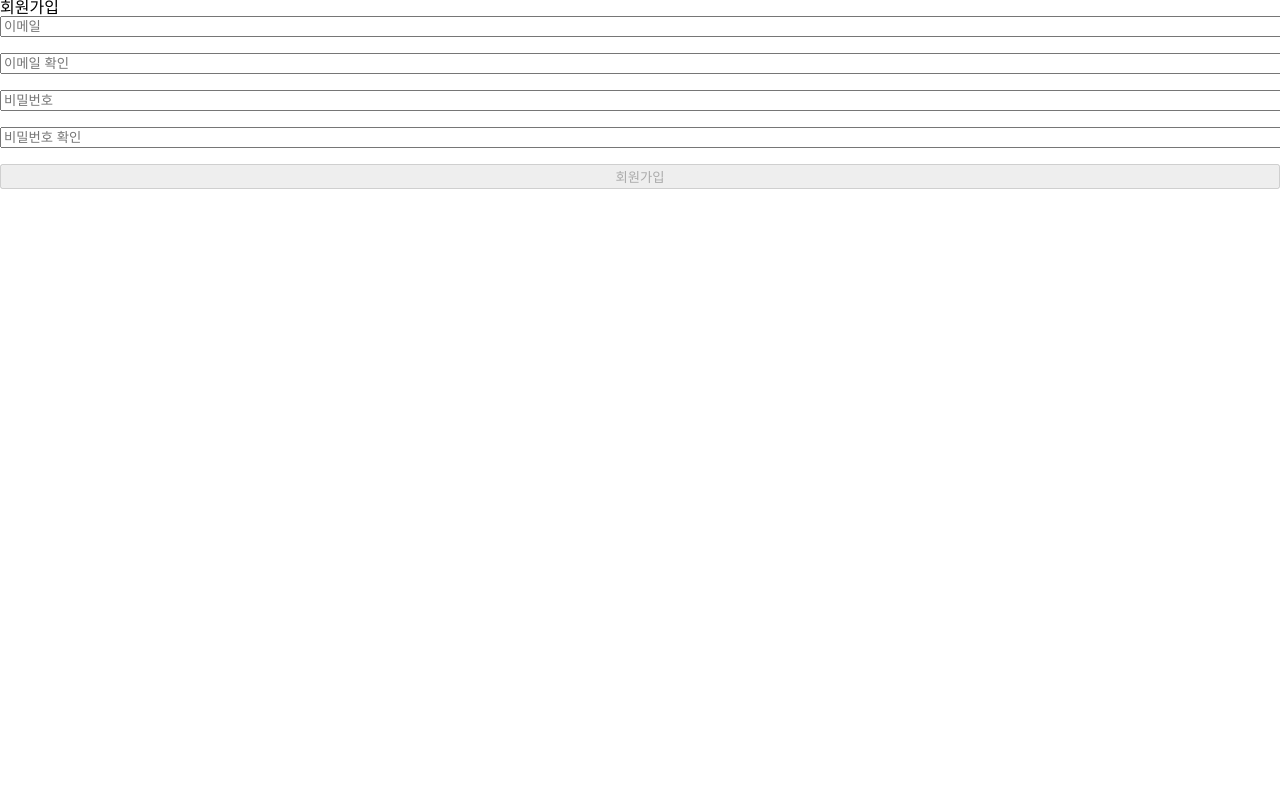
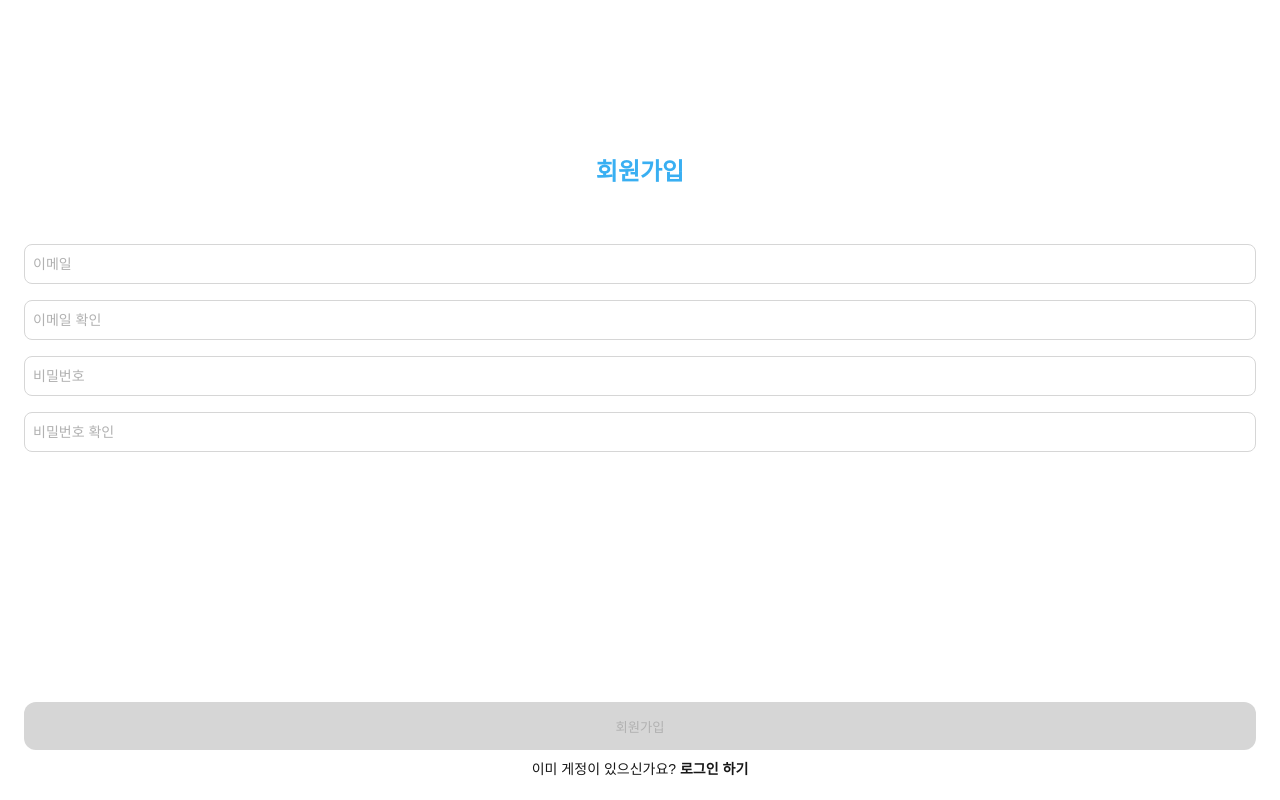
Before and after one commit to angielxx/todo-client, a React (Vite) app: page /signup in a window 1280 px wide. Built offline with nearby package versions, Linux system fonts and the light colour scheme; no server answers.

Commit message:
Design: 회원가입 페이지 스타일링 완료

```diff
--- /dev/null
+++ b/src/components/Button.tsx
@@ -0,0 +1,53 @@
+import styled, { RuleSet, css } from 'styled-components';
+
+interface ButtonProps extends React.ButtonHTMLAttributes<HTMLButtonElement> {
+  variant?: ButtonVariantsType;
+  btnSize?: ButtonSizeType;
+  label: string;
+}
+
+export const Button = ({
+  variant = 'default',
+  btnSize = 'small',
+  label,
+  ...rest
+}: ButtonProps) => {
+  return (
+    <StyledButton
+      $variant={variant}
+      $btnSize={btnSize}
+      disabled={variant === 'disabled' ? true : false}
+      {...rest}
+    >
+      {label}
+    </StyledButton>
+  );
+};
+
+type ButtonVariantsType = 'disabled' | 'default';
+
+type ButtonSizeType = 'small' | 'medium' | 'large';
+
+const StyledButton = styled.button<{
+  $variant: ButtonVariantsType;
+  $btnSize: ButtonSizeType;
+}>`
+  border: none;
+  height: 48px;
+  width: 100%;
+  border-radius: 12px;
+
+  ${({ $variant }) => TYPE_VARIANTS[$variant]}
+`;
+
+const TYPE_VARIANTS: { [key in ButtonVariantsType]: RuleSet } = {
+  disabled: css`
+    background-color: ${({ theme }) => theme.colors.disabled};
+    color: ${({ theme }) => theme.colors.textDisabled};
+  `,
+  default: css`
+    cursor: pointer;
+    background-color: ${({ theme }) => theme.colors.main};
+    color: white;
+  `,
+};
--- a/src/components/Input.tsx
+++ b/src/components/Input.tsx
@@ -1,7 +1,7 @@
 import styled, { RuleSet, css } from 'styled-components';
 
 interface InputProps extends React.InputHTMLAttributes<HTMLInputElement> {
-  variant?: VariantsType;
+  variant?: InputVariantsType;
   inputSize?: SizeType;
 }
 
@@ -10,28 +10,55 @@ export const Input = ({
   inputSize = 'small',
   ...rest
 }: InputProps) => {
-  return <StyledInput $variant={variant} $size={inputSize} {...rest} />;
+  return (
+    <StyledInput
+      $variant={variant}
+      $size={inputSize}
+      autoComplete="off"
+      {...rest}
+    />
+  );
 };
 
 const StyledInput = styled.input<{
-  $variant: VariantsType;
+  $variant: InputVariantsType;
   $size: SizeType;
 }>`
   width: 100%;
+  font-size: 16px;
+  height: 40px;
+  box-sizing: border-box;
+  outline: 0;
+  border: 1px solid;
+  border-color: ${({ theme }) => theme.colors.disabled};
+  color: ${({ theme }) => theme.colors.textMain};
+  border-radius: 8px;
+  padding-left: 8px;
 
   ${({ $variant }) => TYPE_VARIANTS[$variant]}
   ${({ $size }) => SIZE_VARIANTS[$size]}
 `;
 
-type VariantsType = 'default' | 'active' | 'inValid' | 'valid';
+export type InputVariantsType = 'default' | 'active' | 'inValid' | 'valid';
 
 type SizeType = 'small' | 'medium' | 'large';
 
-const TYPE_VARIANTS: { [key in VariantsType]: RuleSet } = {
-  default: css``,
+const TYPE_VARIANTS: { [key in InputVariantsType]: RuleSet } = {
+  default: css`
+    &::placeholder {
+      color: ${({ theme }) => theme.colors.textDisabled};
+      font-size: 14px;
+    }
+  `,
   active: css``,
-  inValid: css``,
-  valid: css``,
+  inValid: css`
+    border: 1px solid;
+    border-color: ${({ theme }) => theme.colors.fail};
+  `,
+  valid: css`
+    border: 1px solid;
+    border-color: ${({ theme }) => theme.colors.main};
+  `,
 };
 
 const SIZE_VARIANTS: { [key in SizeType]: RuleSet } = {
--- a/src/components/InputOfForm.tsx
+++ b/src/components/InputOfForm.tsx
@@ -1,19 +1,20 @@
 import React from 'react';
-import styled from 'styled-components';
+import styled, { css, RuleSet } from 'styled-components';
 
-import { Input } from './Input';
+import { Input, InputVariantsType } from './Input';
 
 interface Props extends React.InputHTMLAttributes<HTMLInputElement> {
   label?: string;
   message: string;
+  variant: InputVariantsType;
 }
 
-export const InputOfForm = ({ label, message, ...rest }: Props) => {
+export const InputOfForm = ({ label, message, variant, ...rest }: Props) => {
   return (
     <Container>
       {label && <Label>{label}</Label>}
-      <Input type="text" {...rest} />
-      <Message>{message}</Message>
+      <Input type="text" variant={variant} {...rest} />
+      <Message $variant={variant}>{message}</Message>
     </Container>
   );
 };
@@ -25,6 +26,21 @@ const Container = styled.div`
 
 const Label = styled.label``;
 
-const Message = styled.p`
+const Message = styled.p<{ $variant: InputVariantsType }>`
   font-size: 12px;
+
+  ${({ $variant }) => TYPE_VARIANTS[$variant]}
 `;
+
+const TYPE_VARIANTS: { [key in InputVariantsType]: RuleSet } = {
+  default: css`
+    color: ${({ theme }) => theme.colors.textDisabled};
+  `,
+  active: css``,
+  inValid: css`
+    color: ${({ theme }) => theme.colors.fail};
+  `,
+  valid: css`
+    color: ${({ theme }) => theme.colors.main};
+  `,
+};
--- /dev/null
+++ b/src/components/PageTitle.tsx
@@ -0,0 +1,16 @@
+import styled from 'styled-components';
+
+interface Props {
+  title: string;
+}
+
+export const PageTitle = ({ title }: Props) => {
+  return <StyledTitle>{title}</StyledTitle>;
+};
+
+const StyledTitle = styled.h1`
+  font-size: 24px;
+  font-weight: 700;
+
+  color: ${({ theme }) => theme.colors.main};
+`;
--- a/src/components/index.ts
+++ b/src/components/index.ts
@@ -1,2 +1,4 @@
 export * from './Input';
 export * from './InputOfForm';
+export * from './CloseBtn';
+export * from './PageTitle';
--- a/src/hooks/useAuthForm.tsx
+++ b/src/hooks/useAuthForm.tsx
@@ -2,6 +2,7 @@ import { ChangeEvent, FocusEvent, useEffect, useState } from 'react';
 
 import { SignUpInput } from '@/types/signUp';
 import { validateSignUp } from '@/utils/validateSignUp';
+import { InputVariantsType } from '@/components';
 
 const ERROR_MESSAGE = {
   email: '올바른 이메일 형식이 아닙니다.',
@@ -50,6 +51,15 @@ export const useAuthForm = () => {
     password2: '',
   });
 
+  const [inputVariants, setInputVariants] = useState<{
+    [K in keyof SignUpInput]: InputVariantsType;
+  }>({
+    email: 'default',
+    email2: 'default',
+    password: 'default',
+    password2: 'default',
+  });
+
   const [isAblueToSignUp, setIsAbleToSignUp] = useState<boolean>(false);
   const [isAblueToSignIn, setIsAbleToSignIn] = useState<boolean>(false);
 
@@ -83,6 +93,13 @@ export const useAuthForm = () => {
           : isEmpty
           ? EMPTY_MESSAGE[inputName]
           : ERROR_MESSAGE[inputName],
+      };
+    });
+
+    setInputVariants((prev) => {
+      return {
+        ...prev,
+        [inputName]: isValid ? 'valid' : 'inValid',
       };
     });
   };
@@ -120,6 +137,7 @@ export const useAuthForm = () => {
     inputMessage,
     isAblueToSignUp,
     isAblueToSignIn,
+    inputVariants,
     onChangeHandler,
     onBlurHandler,
   };
--- a/src/pages/SignUp.tsx
+++ b/src/pages/SignUp.tsx
@@ -1,16 +1,19 @@
-import { FormEvent } from 'react';
+import { FormEvent, MouseEventHandler } from 'react';
 import styled from 'styled-components';
 import { useNavigate } from 'react-router';
 
-import { InputOfForm } from '@/components';
+import { InputOfForm, PageTitle } from '@/components';
 import { useAuthForm, useAuthContext } from '@/hooks';
 import { AxiosError } from 'axios';
+import { Button } from '@/components/Button';
+import { Link } from 'react-router-dom';
 
 export const SignUp = () => {
   const {
     inputValue,
     inputMessage,
     isAblueToSignUp,
+    inputVariants,
     onChangeHandler,
     onBlurHandler,
   } = useAuthForm();
@@ -21,7 +24,7 @@ export const SignUp = () => {
 
   const navigate = useNavigate();
 
-  const requestSignUp = async (e: FormEvent<HTMLFormElement>) => {
+  const requestSignUp: MouseEventHandler = async (e) => {
     e.preventDefault();
 
     if (!isAblueToSignUp) return;
@@ -31,6 +34,7 @@ export const SignUp = () => {
       await signup(email, password);
 
       alert('회원가입에 성공했습니다.');
+
       goToSignin();
     } catch (err: AxiosError) {
       const { data, status } = err.response;
@@ -45,24 +49,29 @@ export const SignUp = () => {
   const goToSignin = () => navigate('/signin');
 
   return (
+    <PageWrapper>
       <div>
-      <h1>회원가입</h1>
-      <StyledForm onSubmit={requestSignUp}>
+        <PageTitle title="회원가입" />
+        <StyledForm>
           <InputOfForm
+            type="text"
             name="email"
             value={inputValue.email}
             message={inputMessage.email}
             placeholder="이메일"
             onChange={onChangeHandler}
             onBlur={onBlurHandler}
+            variant={inputVariants.email}
           />
           <InputOfForm
+            type="text"
             name="email2"
             value={inputValue.email2}
             message={inputMessage.email2}
             placeholder="이메일 확인"
             onChange={onChangeHandler}
             onBlur={onBlurHandler}
+            variant={inputVariants.email2}
           />
           <InputOfForm
             type="password"
@@ -72,6 +81,7 @@ export const SignUp = () => {
             placeholder="비밀번호"
             onChange={onChangeHandler}
             onBlur={onBlurHandler}
+            variant={inputVariants.password}
           />
           <InputOfForm
             type="password"
@@ -81,10 +91,21 @@ export const SignUp = () => {
             placeholder="비밀번호 확인"
             onChange={onChangeHandler}
             onBlur={onBlurHandler}
+            variant={inputVariants.password2}
           />
-        <input type="submit" value="회원가입" disabled={!isAblueToSignUp} />
         </StyledForm>
       </div>
+      <BottonWrapper>
+        <Button
+          label="회원가입"
+          variant={isAblueToSignUp ? 'default' : 'disabled'}
+          onClick={requestSignUp}
+        />
+        <GuidMsg>
+          이미 게정이 있으신가요? <Link to="/signin">로그인 하기</Link>
+        </GuidMsg>
+      </BottonWrapper>
+    </PageWrapper>
   );
 };
 
@@ -92,4 +113,52 @@ export const StyledForm = styled.form`
   display: flex;
   flex-direction: column;
   gap: 16px;
+  width: 100%;
 `;
+
+const GuidMsg = styled.p`
+  font-size: 14px;
+  color: ${({ theme }) => theme.colors.textMain};
+  font-weight: 400;
+
+  a {
+    color: ${({ theme }) => theme.colors.textMain};
+    text-decoration: none;
+    font-weight: 700;
+  }
+`;
+
+const PageWrapper = styled.div`
+  padding: 24px;
+  box-sizing: border-box;
+  padding-top: 20vh;
+  display: flex;
+  flex-direction: column;
+  align-items: center;
+  width: 100%;
+  height: 100vh;
+  justify-content: space-between;
+
+  h1 {
+    margin-bottom: 60px;
+  }
+
+  div:first-child {
+    width: 100%;
+    display: flex;
+    flex-direction: column;
+    align-items: center;
+  }
+`;
+
+const BottonWrapper = styled.div`
+  display: flex;
+  flex-direction: column;
+  justify-content: center;
+  align-items: center;
+  width: 100%;
+
+  button {
+    margin-bottom: 12px;
+  }
+`;
```
Also changed, not shown: src/components/PageWrapper.tsx (added, +15 -0 lines). Lines whose indentation alone changed are shown as unchanged.
